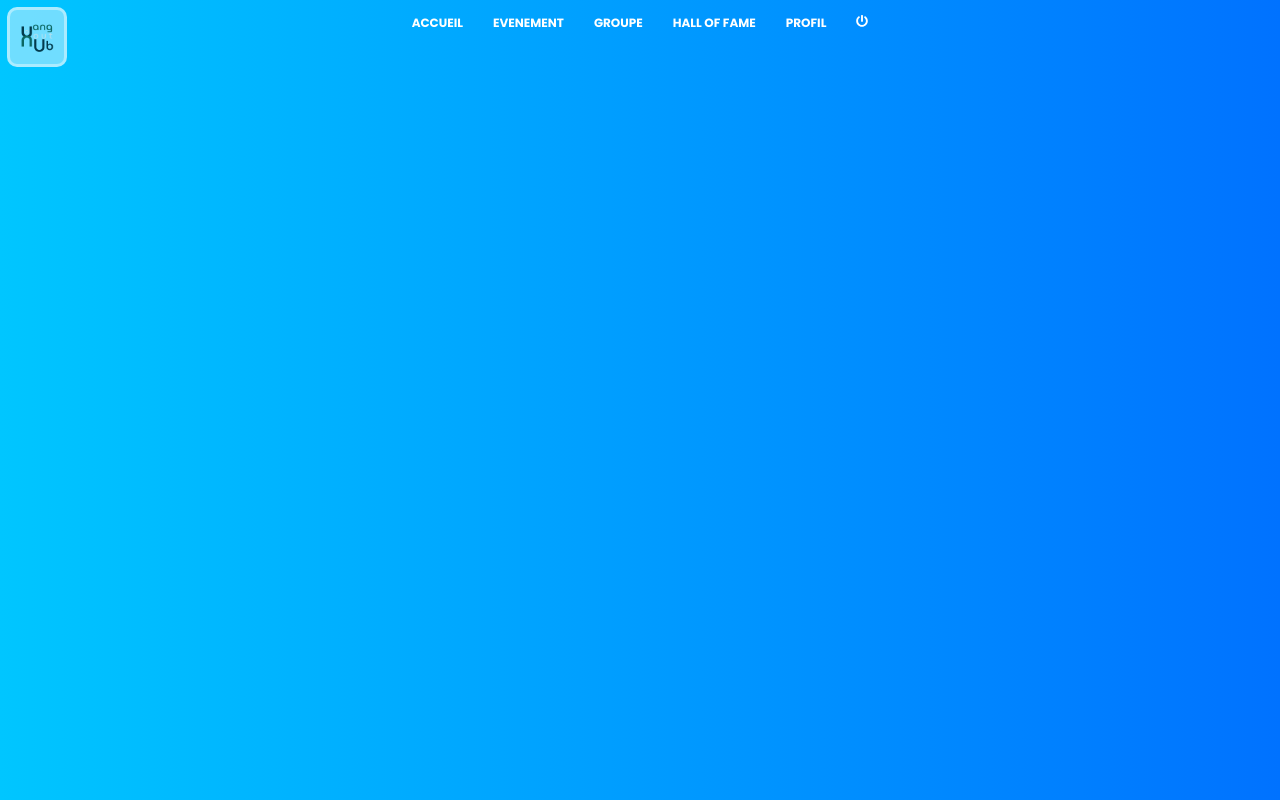
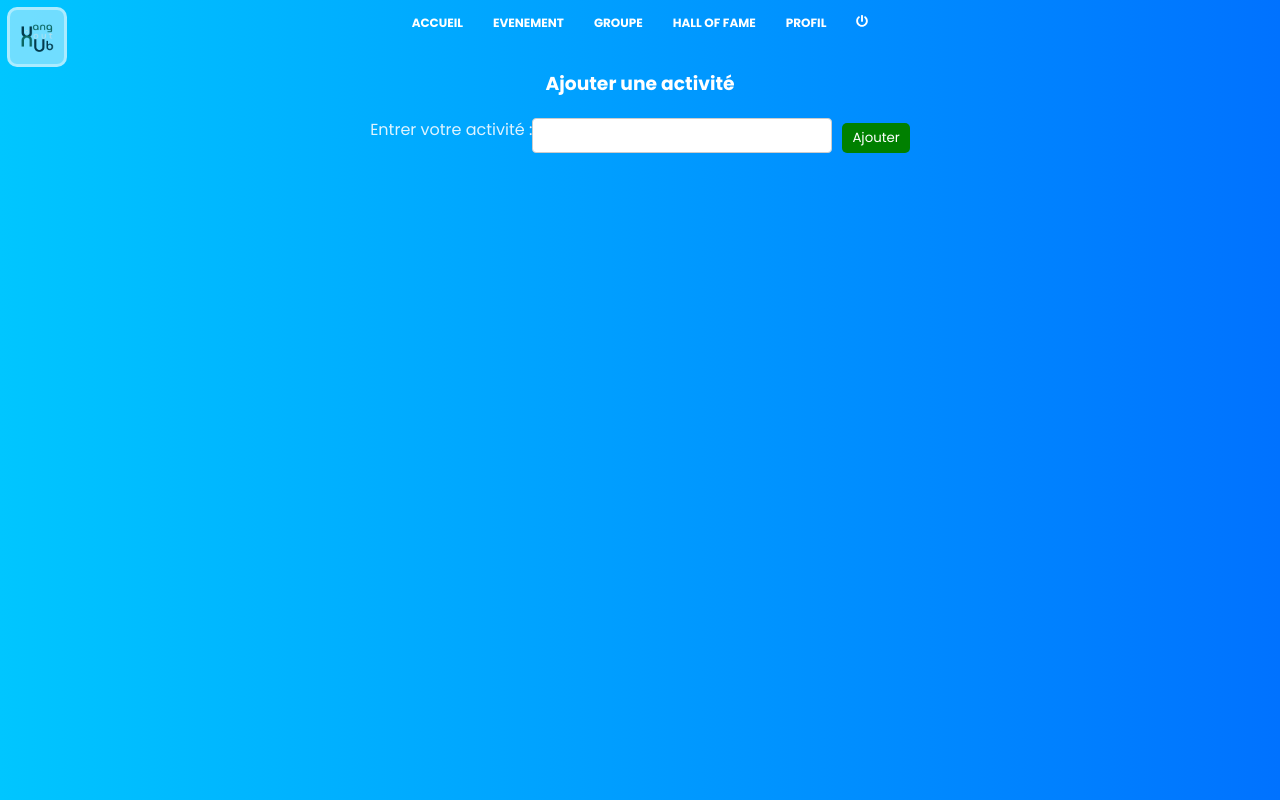
Before and after one commit to RomeoVandoolaeghe/Projet_Fin_Annee_2024, a React (Vite) app in the folder vite/: page /WishlistActivity in a window 1280 px wide. Built offline with nearby package versions, Linux system fonts and the light colour scheme.

Commit message:
update wishlist

```diff
--- a/vite/src/App.jsx
+++ b/vite/src/App.jsx
@@ -12,9 +12,7 @@ import HallofFame from './pages/user/HallofFame/HallofFame.jsx';
 import AddFriend from './pages/user/AddFriend/AddFriend.jsx';
 import Group from './pages/user/Group/Group.jsx';
 import CreateGroup from './pages/user/CreateGroup/CreateGroup.jsx';
-import SideBar from './components/Sidebar/Sidebar.jsx';
-import accueil_admin from './pages/admin/accueil-admin/accueil-admin.jsx';
-import wishlist_activity from './pages/user/wishlist_activity/wishlist_activity.jsx'
+import WishlistActivity from './pages/user/WishlistActivity/WishlistActivity.jsx'
 import './App.css';
 
 export const UserContext = createContext(null);
@@ -64,8 +62,7 @@ function App() {
           <Route path="/HallofFame" element={<HallofFame />} />
           <Route path="/AddFriend" element={<AddFriend />} />
           <Route path="/CreateGroup" element={<CreateGroup onCreateGroup={addGroup} />} />
-          <Route path="/accueil-admin" element={<accueil_admin />} />
-          <Route path="/wishlist_activity" element={<wishlist_activity />} />
+          <Route path="/WishlistActivity" element={<WishlistActivity />} />
         </Routes>
       </Router>
     </UserContext.Provider>
--- a/vite/src/components/Wishlist/Wishlist.jsx
+++ b/vite/src/components/Wishlist/Wishlist.jsx
@@ -1,5 +1,7 @@
 import React, { useState } from 'react';
+import '../../pages/user/WishlistActivity/WishlistActivity'
 import './Wishlist.css';
+import { Link } from 'react-router-dom';
 
 const initialActivities = [
   { activity: "Aller au parc d'attraction", duration: "1 jour", location: "Disneyland Paris" },
@@ -35,7 +37,7 @@ const Wishlist = ({ isEditMode }) => {
     <div className="wishlist-container">
       <div className="header-container">
         <h3>Ma Wishlist</h3>
-        <button className="add-button" onClick={handleAddActivity}>Ajouter une activité + </button>
+        <Link to="/WishlistActivity" className='button_2'><button className="add-button" onClick={handleAddActivity}>Ajouter une activité + </button></Link>
       </div>
       <table className="wishlist-table">
         <thead>
--- a/vite/src/pages/user/wishlist_activity/wishlist_activity.jsx
+++ b/vite/src/pages/user/WishlistActivity/WishlistActivity.jsx
@@ -1,5 +1,5 @@
 import React, { useState } from 'react';
-import './wishlist_activity.css';
+import './WishlistActivity.css';
 
 const WishlistActivity = () => {
     const [place, setPlace] = useState('');
@@ -16,16 +16,18 @@ const WishlistActivity = () => {
 
     return (
         <div>
-            <h1>Wishlist Activity</h1>
+            <div className='header'>
+                <h3>Ajouter une activité </h3>
+            </div>
             <form onSubmit={handleSubmit}>
-                <label htmlFor="placeInput">Add Place to Wishlist:</label>
+                <label htmlFor="placeInput"> Entrer votre activité :</label>
                 <input
                     type="text"
                     id="placeInput"
                     value={place}
                     onChange={handlePlaceChange}
                 />
-                <button type="submit">Add</button>
+                <button type="submit">Ajouter</button>
             </form>
         </div>
     );
```
Also changed, not shown: vite/src/pages/user/WishlistActivity/WishlistActivity.css (added).
